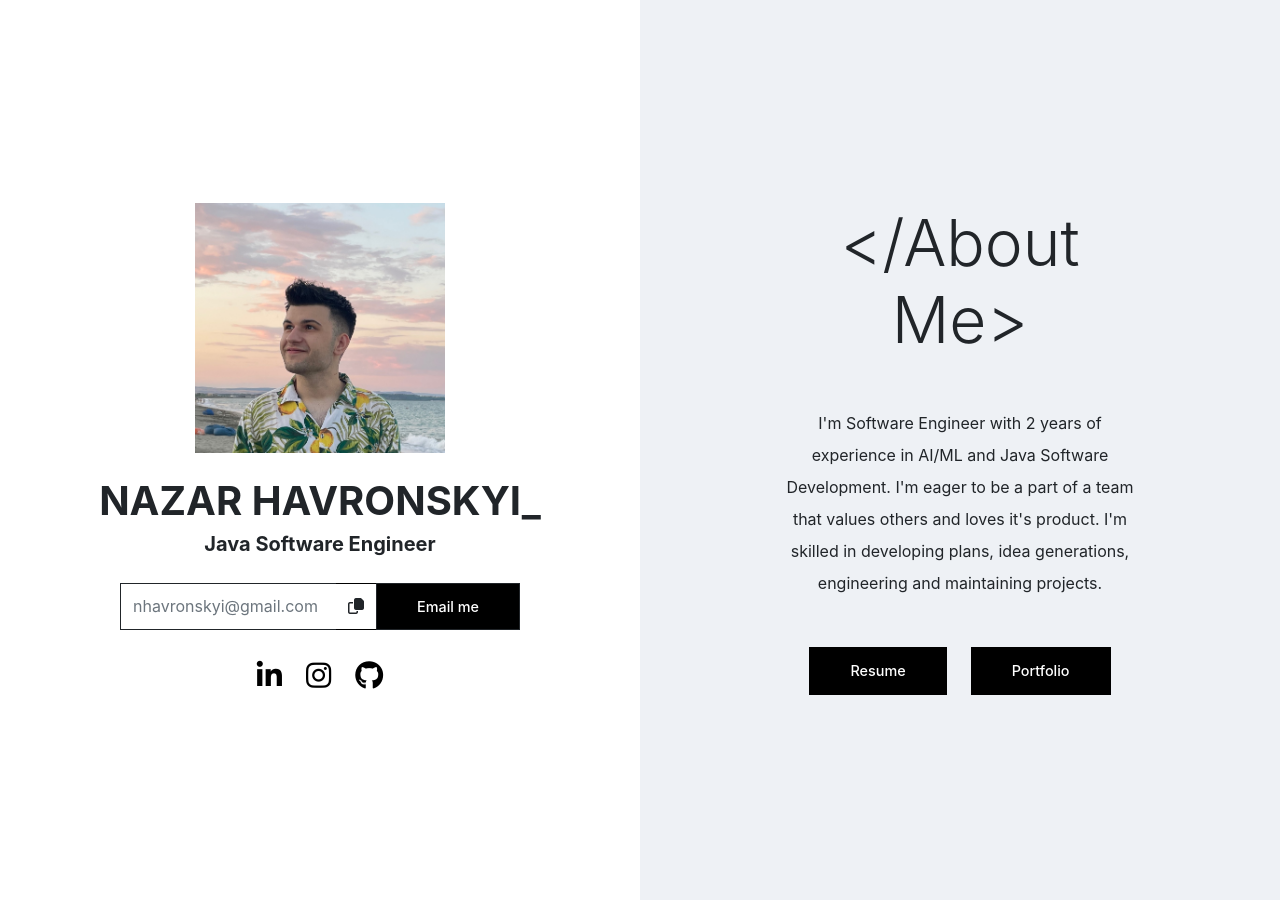
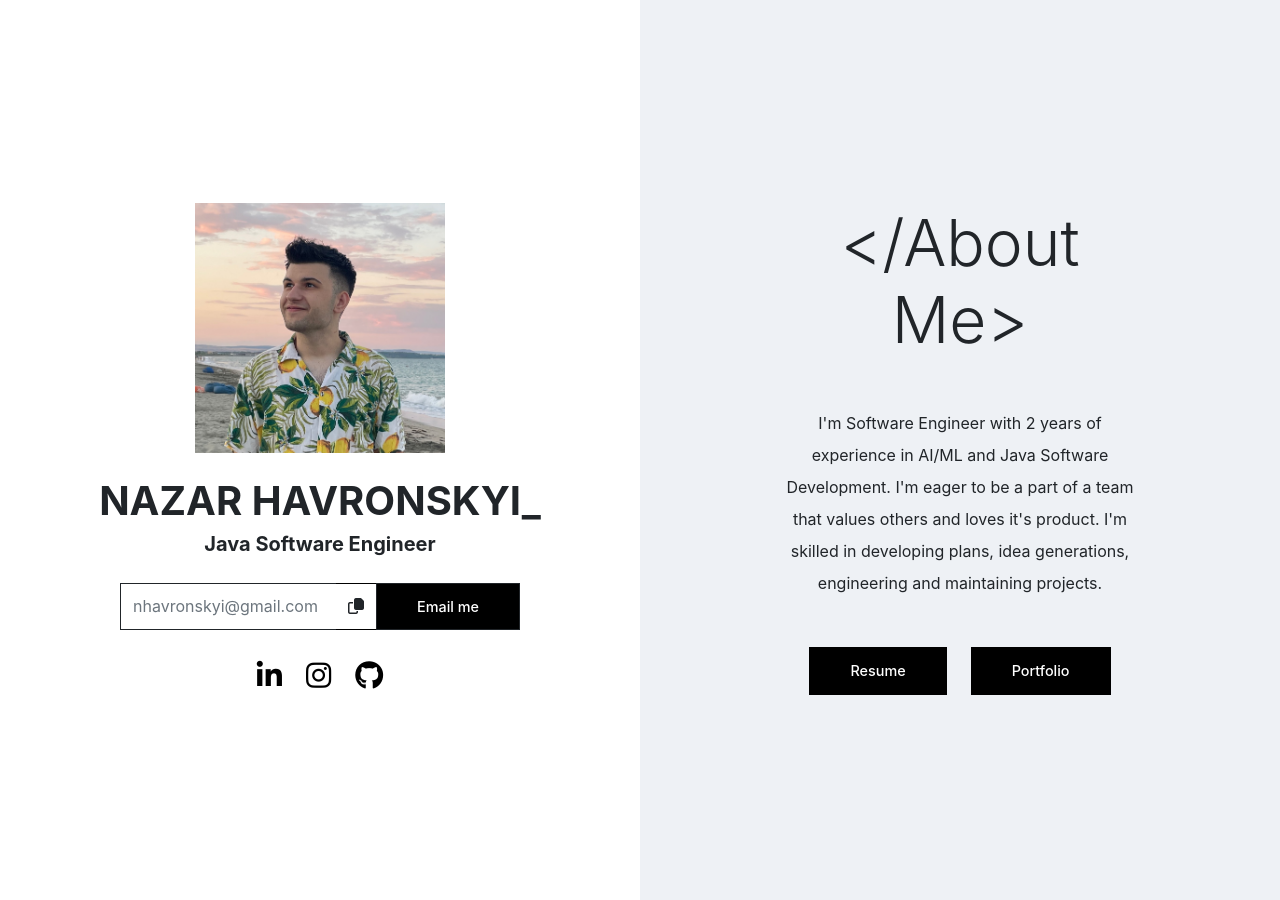
Before and after one commit to nhavronskyi/nhavronskyi.github.io, a Jekyll site: the page built from pages/home/index.html, in a window 1280 px wide. Built offline with Jekyll 4.4.1, drawn with Linux system fonts in a browser that asks for light colours.

Commit message:
center image

```diff
--- a/assets/css/landing.css
+++ b/assets/css/landing.css
@@ -33,5 +33,5 @@
     width: 250px;
     height: 250px;
     object-fit: cover;
-    object-position: top;
+    object-position: center 50%;
 }
```
